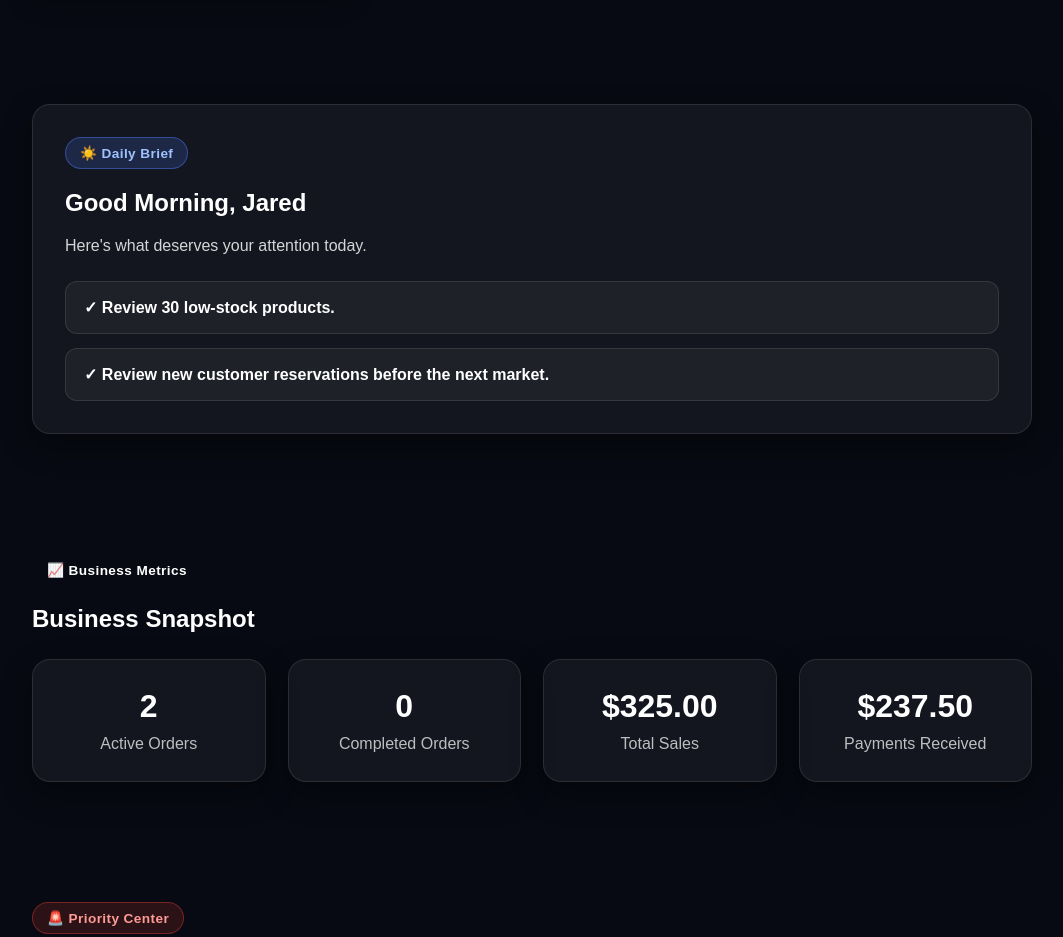
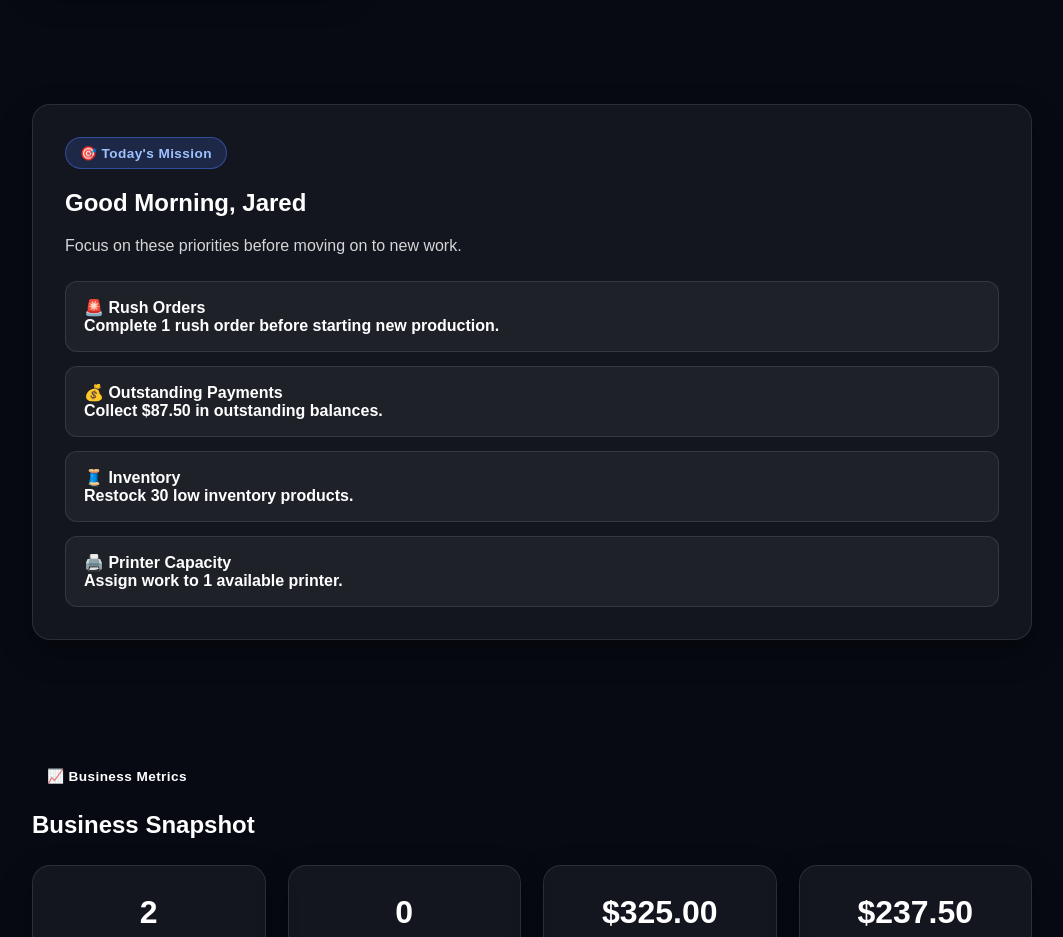
Before and after one commit to jnc3designs/jnc3designs-website, a Next.js app in the folder jnc3designs-premium/: page /admin in a window 1280 px wide. Shown: the part 4920-5857 px from the top of the page, without its empty margins (108-1171 px from the left). Built offline with nearby package versions, Linux system fonts and the light colour scheme; no server answers.

Commit message:
Update DailyBrief.jsx

```diff
--- a/jnc3designs-premium/components/DailyBrief.jsx
+++ b/jnc3designs-premium/components/DailyBrief.jsx
@@ -1,37 +1,9 @@
-import { getInventoryStats } from "../lib/inventoryStats";
 import Badge from "./Badge";
 import JNCCard from "./JNCCard";
+import { getDailyMission } from "../lib/dailyMission";
 
 export default function DailyBrief() {
-  const {
-    lowInventoryProducts,
-    outOfStockProducts,
-    totalProducts,
-  } = getInventoryStats();
-
-  const messages = [];
-
-  if (outOfStockProducts > 0) {
-    messages.push(
-      `Restock ${outOfStockProducts} out-of-stock product${
-        outOfStockProducts > 1 ? "s" : ""
-      }.`
-    );
-  }
-
-  if (lowInventoryProducts > 0) {
-    messages.push(
-      `Review ${lowInventoryProducts} low-stock product${
-        lowInventoryProducts > 1 ? "s" : ""
-      }.`
-    );
-  }
-
-  if (totalProducts > 0) {
-    messages.push(
-      "Review new customer reservations before the next market."
-    );
-  }
+  const mission = getDailyMission();
 
   return (
     <section className="section">
@@ -40,22 +12,28 @@ export default function DailyBrief() {
         hover={false}
       >
         <Badge color="blue">
-          ☀️ Daily Brief
+          🎯 Today's Mission
         </Badge>
 
         <h2>Good Morning, Jared</h2>
 
         <p className="daily-brief-copy">
-          Here's what deserves your attention today.
+          Focus on these priorities before moving on to new work.
         </p>
 
         <div className="daily-brief-list">
-          {messages.map((message) => (
+          {mission.map((item) => (
             <div
-              key={message}
+              key={`${item.priority}-${item.title}`}
               className="daily-brief-item"
             >
-              ✓ {message}
+              <strong>
+                {item.icon} {item.title}
+              </strong>
+
+              <br />
+
+              {item.action}
             </div>
           ))}
         </div>
```
